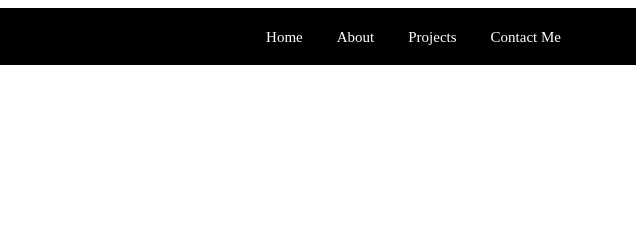
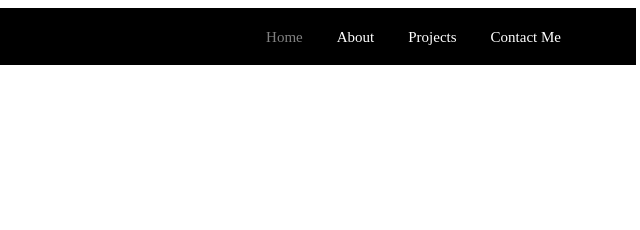
Before and after one commit to pamam31/patricia-portflio, a plain HTML site: page index.html in a window 1280 px wide. In both pictures the pointer is over the link "Home". Shown: the top 230 px of the page, 636-1276 px from the left. Drawn offline with Linux system fonts and the light colour scheme.

Commit message:
added hover only to links

```diff
--- a/assets/css/style.css
+++ b/assets/css/style.css
@@ -176,7 +176,7 @@ a {
     text-decoration: none;
 }
 
-img:hover {
+a:hover {
     opacity: 0.5;
 }
 
```
